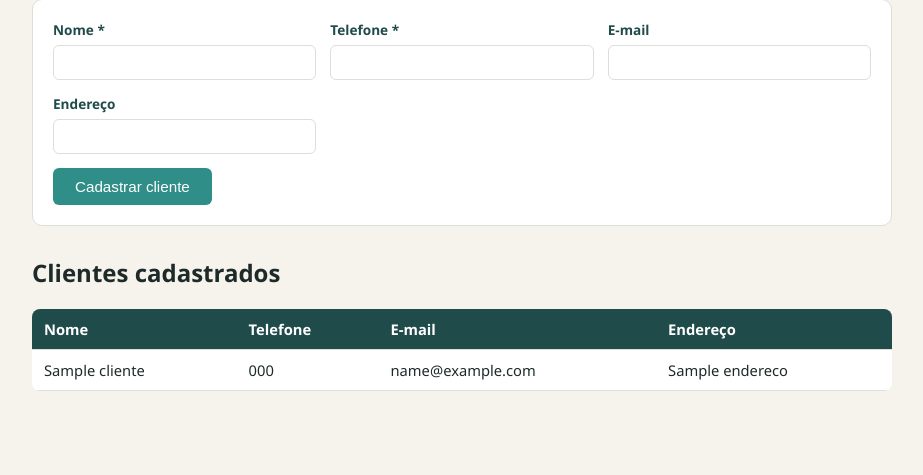
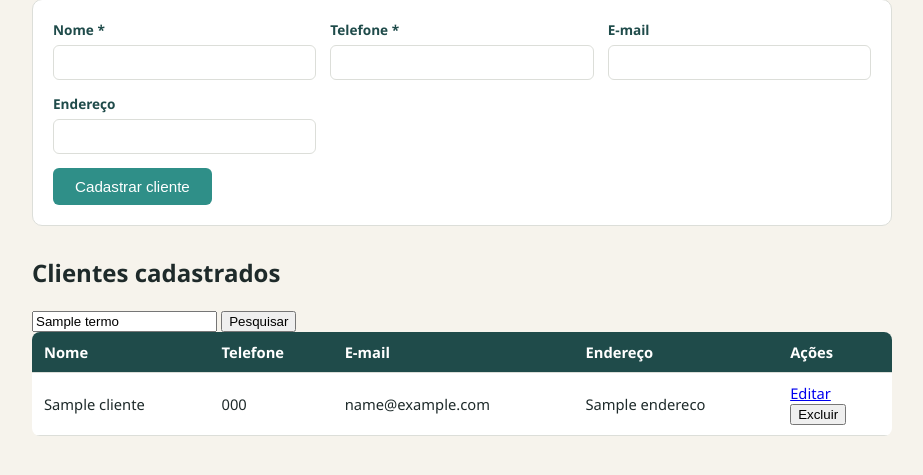
Before and after one commit to Rogerio-Campos-de-Oliveria/Petshop---Impacta, a Flask app: template templates/clientes.html in a window 1280 px wide. Shown: the part 179-654 px from the top of the page, without its empty margins (178-1101 px from the left). Run offline with Flask 3, Linux system fonts and the light colour scheme; the template is opened without the code that fills it: most values are stand-ins (such as "Sample title", 1, 10 or a date in 2020).

Commit message:
ajustes finais

```diff
--- a/app.py
+++ b/app.py
@@ -13,7 +13,7 @@ def index():
 def listar_clientes():
     termo = request.args.get("q", "").strip()
 
-    cconn = get_connection()
+    conn = get_connection()
     cursor = conn.cursor(dictionary=True)
     if termo:
         like = f"%{termo}%"
--- a/database.py
+++ b/database.py
@@ -1,8 +1,7 @@
 import mysql.connector
 import os
 
-# Dados de conexão - ajuste conforme seu MySQL local, ou defina
-# as variáveis de ambiente DB_HOST, DB_USER, DB_PASSWORD, DB_NAME.
+
 DB_CONFIG = {
     "host": os.environ.get("DB_HOST", "localhost"),
     "port": int(os.environ.get("DB_PORT", 3306)),
@@ -23,7 +22,6 @@ def _get_connection_sem_banco():
 
 
 def init_db():
-    # cria o banco de dados "petcare" caso ainda não exista
     conn = _get_connection_sem_banco()
     cursor = conn.cursor()
     cursor.execute(f"CREATE DATABASE IF NOT EXISTS {DB_CONFIG['database']}")
--- a/templates/clientes.html
+++ b/templates/clientes.html
@@ -24,10 +24,16 @@
 </form>
 
 <h2>Clientes cadastrados</h2>
+
+<form class="barra-pesquisa" method="GET" action="{{ url_for('listar_clientes') }}">
+    <input type="text" name="q" placeholder="Pesquisar por nome, telefone ou e-mail..." value="{{ termo or '' }}">
+    <button type="submit">Pesquisar</button>
+</form>
+
 {% if clientes %}
 <table class="tabela">
     <thead>
-        <tr><th>Nome</th><th>Telefone</th><th>E-mail</th><th>Endereço</th></tr>
+        <tr><th>Nome</th><th>Telefone</th><th>E-mail</th><th>Endereço</th><th>Ações</th></tr>
     </thead>
     <tbody>
         {% for c in clientes %}
@@ -36,11 +42,20 @@
             <td>{{ c.telefone }}</td>
             <td>{{ c.email or "-" }}</td>
             <td>{{ c.endereco or "-" }}</td>
+            <td class="acoes">
+                <a class="btn-editar" href="{{ url_for('editar_cliente_form', cliente_id=c.id) }}">Editar</a>
+                <form method="POST" action="{{ url_for('excluir_cliente', cliente_id=c.id) }}"
+                      onsubmit="return confirm('Tem certeza que deseja excluir este cliente?');">
+                    <button type="submit" class="btn-excluir">Excluir</button>
+                </form>
+            </td>
         </tr>
         {% endfor %}
     </tbody>
 </table>
 {% else %}
-<p class="vazio">Nenhum cliente cadastrado ainda.</p>
+<p class="vazio">
+    {% if termo %}Nenhum cliente encontrado para "{{ termo }}".{% else %}Nenhum cliente cadastrado ainda.{% endif %}
+</p>
 {% endif %}
 {% endblock %}
```
